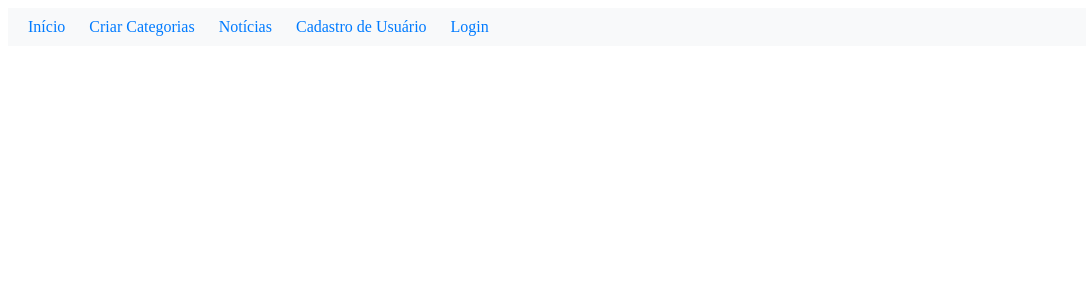
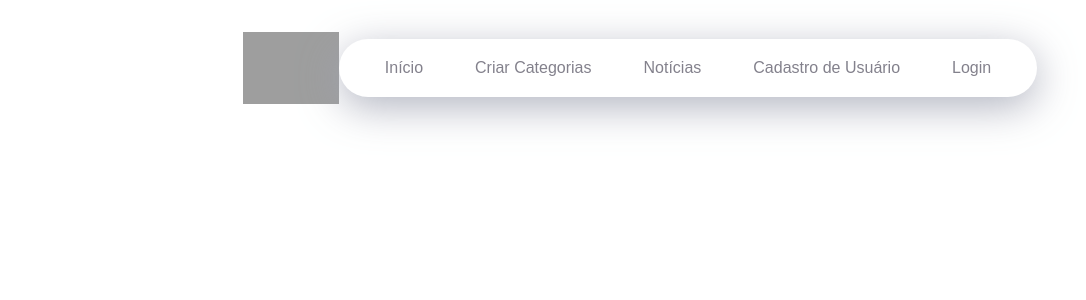
Before and after one commit to anabsouzx/trabalho_ricardo, a PHP site: page /navegacao.php in a window 1280 px wide. Shown: the top 300 px of the page, without its empty margins (0-1086 px from the left). Run offline with PHP 8.4, Linux system fonts and the light colour scheme; grey boxes are pictures that could not be loaded.

Commit message:
integrando a estilização

```diff
--- /dev/null
+++ b/back/categorias/style.css
@@ -0,0 +1,3 @@
+body {
+    background-color: #380c80;
+}
--- a/back/componentes/navegacao.php
+++ b/back/componentes/navegacao.php
@@ -9,12 +9,81 @@
             text-decoration: none;
             color: #007bff;
         }
+        .cabecalho {
+        display: flex;
+        flex-direction: row;
+        align-items: center;
+        justify-content: center;
+        padding: 24px;
+    }
+
+    .cabecalho-imagem {
+        display: flex;
+        align-items: center;
+        height: 72px;
+    }
+        .nav {
+        align-items: center;
+        display: inline-flex;
+        position: relative;
+        overflow: hidden;
+        max-width: 100%;
+        background-color: #fff;
+        padding: 0 20px;
+        border-radius: 40px;
+        box-shadow: 0 10px 40px rgba(159, 162, 177, 0.8);
+    }
+    .nav-item {
+        color: #83818c;
+        padding: 20px;
+        text-decoration: none;
+        transition: 0.3s;
+        margin: 0 6px;
+        z-index: 1;
+        font-family: "DM Sans", sans-serif;
+        font-weight: 500;
+        position: relative;
+    }
+
+    .nav-item:before {
+        content: "";
+        position: absolute;
+        bottom: -6px;
+        left: 0;
+        width: 100%;
+        height: 5px;
+        background-color: #dfe2ea;
+        border-radius: 8px 8px 0 0;
+        opacity: 0;
+        transition: 0.3s;
+    }
+    .nav-item:not(.is-active):hover:before {
+        opacity: 1;
+        bottom: 0;
+    }
+    .nav-item:not(.is-active):hover {
+        color: #333;
+    }
+    .nav-indicator {
+        position: absolute;
+        left: 0;
+        bottom: 0;
+        height: 4px;
+        transition: 0.4s;
+        height: 5px;
+        z-index: 1;
+        border-radius: 8px 8px 0 0;
+    }
     </style>
-
-<nav>
-    <a href="../inicio">Início</a>
-    <a href="../categorias">Criar Categorias</a>
-    <a href="../noticias">Notícias</a>
-    <a href="../cadastro">Cadastro de Usuário</a>
-    <a href="../login">Login</a>
-</nav>
+<header class="cabecalho">
+    <img class ="cabecalho-imagem" src ="../trabalho" alt="logo da página">
+    <nav class="nav">
+        <a href="../inicio" class="nav-item">Início</a>
+        <a href="../categorias" class="nav-item">Criar Categorias</a>
+        <a href="../noticias" class="nav-item">Notícias</a>
+        <a href="../cadastro" class="nav-item">Cadastro de Usuário</a>
+        <a href="../login" class="nav-item">Login</a>
+    </nav>
+    <script src="script.js"></script>
+</script>
+</header>
```
Also changed, not shown: back/inicio/index.php (+14 -11 lines), back/inicio/style.css (+88 -1 lines), conexao.php (deleted, +0 -12 lines), index.php (deleted, +0 -50 lines).
